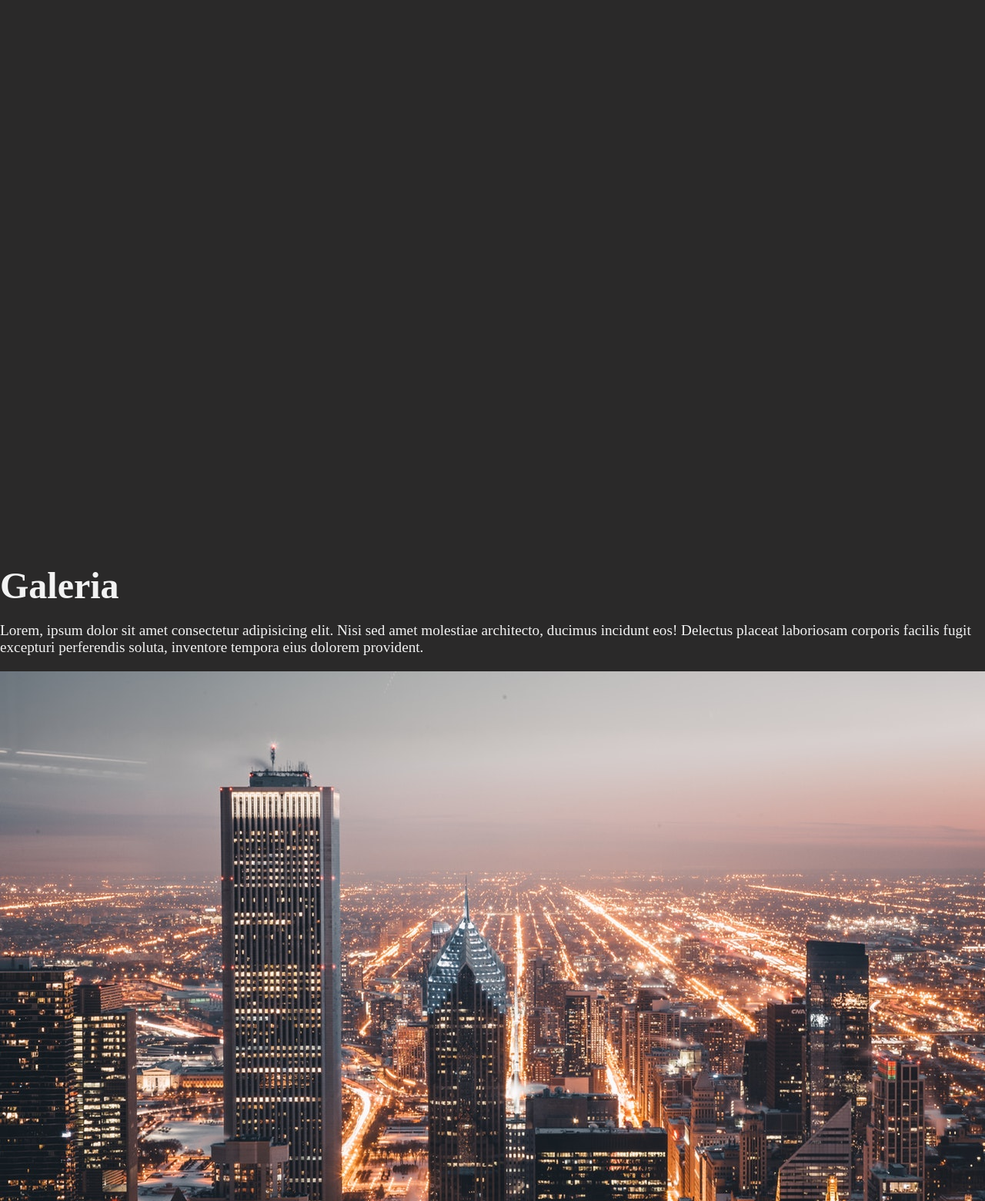
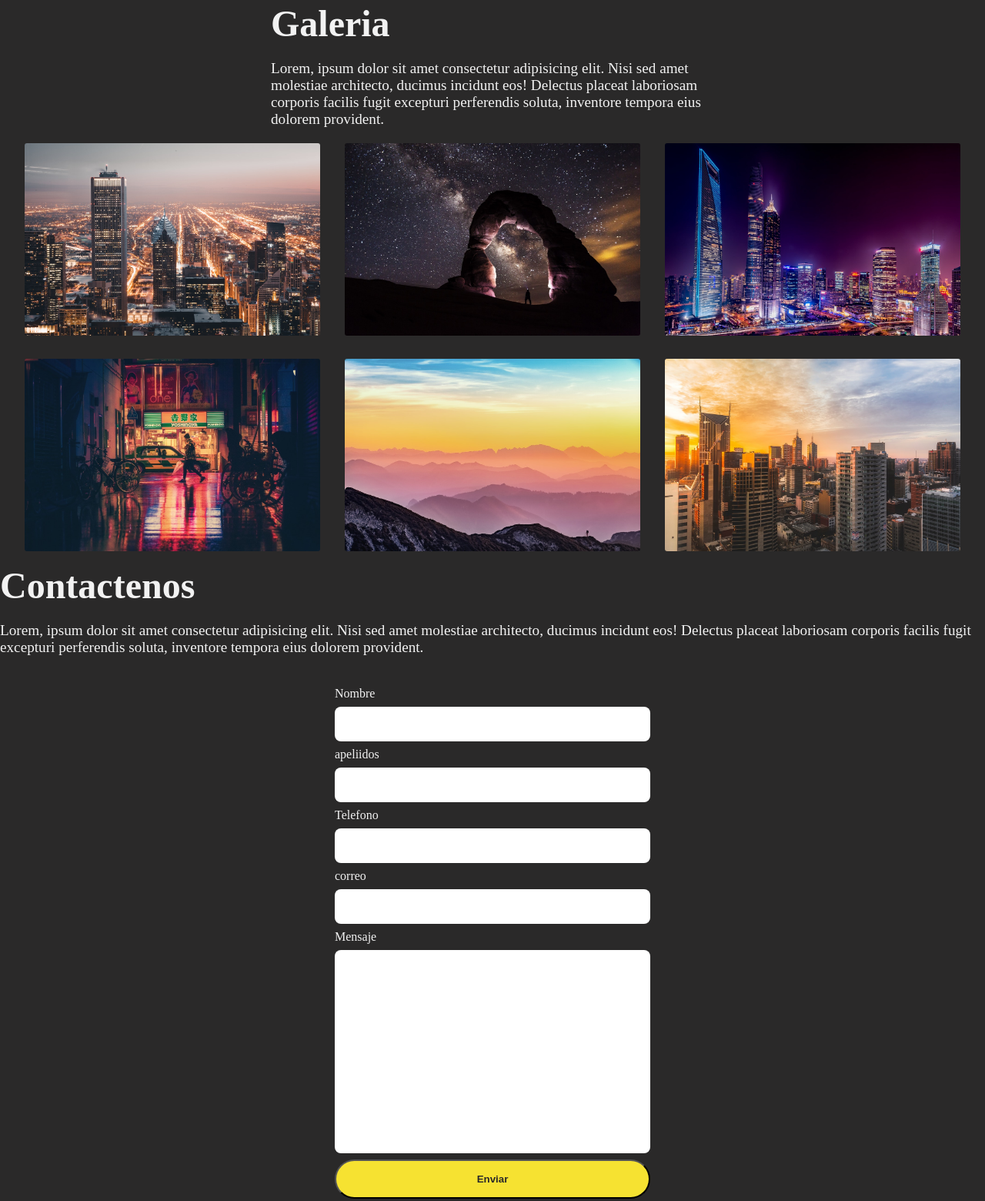
Before and after one commit to edinson0810/ejercicioflex, a plain HTML site: page index.html in a window 1280 px wide. Shown: the part 2257-3817 px from the top of the page at 77% size. Drawn offline with Linux system fonts and the light colour scheme.

Commit message:
contacto

```diff
--- a/index.html
+++ b/index.html
@@ -55,7 +55,7 @@
       <div class="contenedor servicios vh-100">
         <div class="text-center">
           <h2 class="titulo"> servicos</h2>
-          <p class="copy">Lorem, ipsum dolor sit amet consectetur adipisicing elit. Nisi sed amet molestiae architecto,
+          <p class="paraffo">Lorem, ipsum dolor sit amet consectetur adipisicing elit. Nisi sed amet molestiae architecto,
             ducimus incidunt eos! Delectus placeat laboriosam corporis facilis fugit excepturi perferendis soluta,
             inventore tempora eius dolorem provident.</p>
         </div>
@@ -95,22 +95,67 @@
         </div>
     </section>
 
+
     <section id="galeria">
-      <div class="contenedor  vh-100"></div>
+      <div class="contenedor  galeria vh-100" >
       <div class="contenedor-texto">
         <h2 class="titulo"> Galeria</h2>
         <p class="parrafo">Lorem, ipsum dolor sit amet consectetur adipisicing elit. Nisi sed amet molestiae architecto,
           ducimus incidunt eos! Delectus placeat laboriosam corporis facilis fugit excepturi perferendis soluta,
           inventore tempora eius dolorem provident.</p>
       </div>
-      <img src="img/uno.jpg" alt="">
-      <img src="img/dos.jpg" alt="">
-      <img src="img/tres.jpg" alt="">
-      <img src="img/cuatro.jpg" alt="">
-      <img src="img/cinco.jpg" alt="">
-      <img src="img/seis.jpg" alt="">
+      <div class="galeria">
+      <img src="img/uno.jpg" alt=""class="img">
+      <img src="img/dos.jpg" alt=""class="img">
+      <img src="img/tres.jpg" alt=""class="img">
+      <img src="img/cuatro.jpg" alt=""class="img">
+      <img src="img/cinco.jpg" alt=""class="img">
+      <img src="img/seis.jpg" alt=""class="img">
     </div>
+  </div>
     </section>
+
+
+    <section id="contacto">
+      <div class="contenedor  vh-100" >
+      <div class="contenedor-texto">
+        <h2 class="titulo"> Contactenos</h2>
+        <p class="parrafo">Lorem, ipsum dolor sit amet consectetur adipisicing elit. Nisi sed amet molestiae architecto,
+          ducimus incidunt eos! Delectus placeat laboriosam corporis facilis fugit excepturi perferendis soluta,
+          inventore tempora eius dolorem provident.</p>
+      </div>
+
+      <form class="contacto">
+
+        <div class="form-group">
+          <label for="nombre">Nombre</label>
+          <input type="text" id="nombre" class="input">
+        </div>
+
+        <div class="form-group">
+          <label for="apeliidos">apeliidos</label>
+          <input type="text" id="apellidos" class="input">
+        </div>
+
+        <div class="form-group">
+          <label for="telefono">Telefono</label>
+          <input type="tel" id="telefono" class="input">
+        </div>
+
+      <div class="form-group">
+        <label for="email">correo</label>
+        <input type="email" id="email" class="input">
+      </div>
+
+      <div class="form-group">
+        <label for="mensaje">Mensaje</label>
+        <textarea class="input" id="mensaje" cols="12" rows="12"></textarea>
+      </div>
+
+      <button class="boton"  type="button">Enviar</button>
+    </form>
+    </section>
+
   </main>
 
 
--- a/stylos.css
+++ b/stylos.css
@@ -96,6 +96,7 @@ nav {
   margin: 20px 0;
   font-weight: 350;
   font-size: 1.2rem;
+
 }
 
 .boton {
@@ -129,6 +130,7 @@ nav {
   display: flex;
   justify-content: space-evenly;
   align-items: center;
+
 }
 
 .card__item {
@@ -163,3 +165,48 @@ nav {
 color: var(--second-color);
 margin-bottom: 25px;
 }
+
+/**--------------galeria--------------**/
+
+.galeria{
+margin: 0 auto;
+display: flex;
+flex-wrap: wrap;
+justify-content: space-evenly;
+}
+
+.img{
+width: 30%;
+height: 250px;
+border-radius: 3px;
+margin-bottom: 30px;
+}
+
+/**--------------contacto--------------**/
+
+
+.contacto{
+  width: 450px;
+  margin: 0 auto;
+  padding: 20px;
+  display: flex;
+  flex-direction: column;
+  gap: 8px;
+
+}
+
+.form-group{
+  display: flex;
+  flex-direction: column;
+  gap: 8px;
+}
+
+.input{
+  width: 100%;
+  padding: 12px;
+  font-size: var(--fon-size);
+  border-radius: 8px;
+  border: none;
+  outline: none;
+  resize: none;
+}
```
